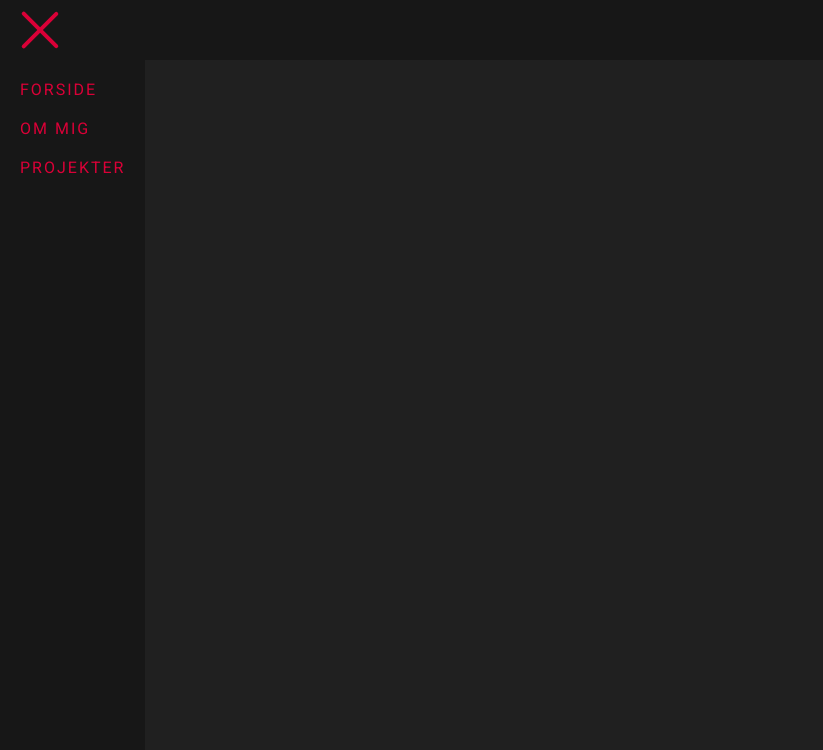
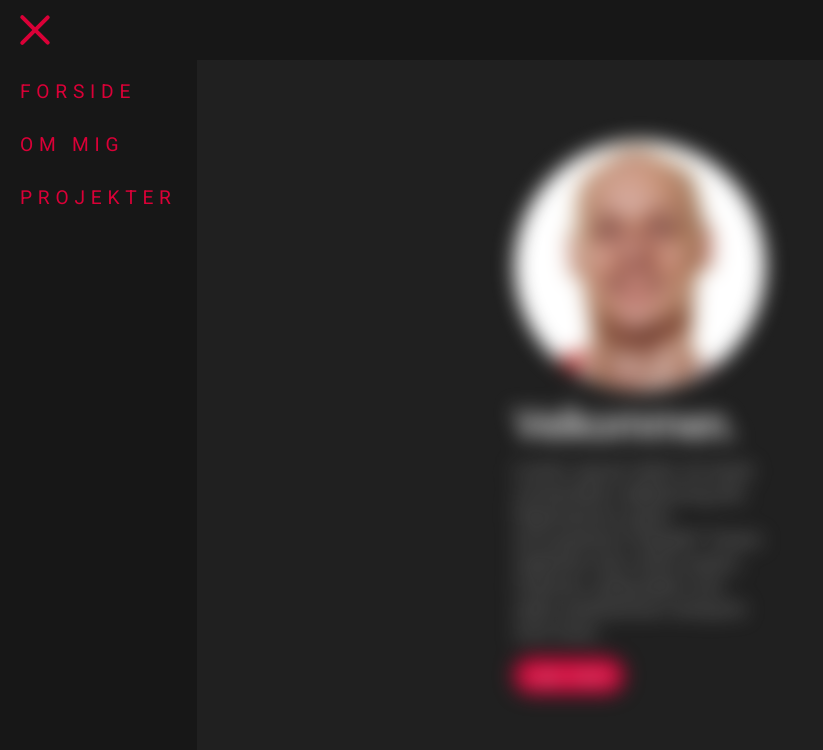
Before and after one commit to jrKruger89/potfolio-project, a plain HTML site: page index.html in a window 1280 px wide. Both pictures are taken after a click on the element 40 px from the left and 30 px from the top of the page. Shown: the whole page, without its empty margins (0-823 px from the left). Drawn offline with Linux system fonts and the light colour scheme.

Commit message:
structure work on home screen

```diff
--- a/css/style.scss
+++ b/css/style.scss
@@ -7,6 +7,10 @@ $text-color: #949494;
 $primary-font: "Roboto", sans-serif;
 
 /*----- CSS Reset -----*/
+html {
+  font-size: 100%;
+}
+
 body {
   padding: 0;
   margin: 0;
@@ -15,9 +19,33 @@ body {
   font-family: $primary-font;
 }
 
+/*----- General Styling -----*/
+h1 {
+  color: $header-color;
+  font-size: 2.5em;
+}
+
+p {
+  color: $text-color;
+  font-size: 1.2em;
+}
+
+button {
+  background-color: $contrast-color;
+  border-radius: 18px;
+  border: 1px solid $contrast-color;
+  color: $header-color;
+  font-size: 1.2em;
+  cursor: pointer;
+}
+
+a {
+  text-decoration: none;
+}
+
 /*----- Burger -----*/
 .burger {
-    width: 50px;
+  width: 40px;
   position: absolute;
   top: 50%;
   transform: translateY(-50%);
@@ -28,7 +56,7 @@ body {
 .line {
   background-color: $contrast-color;
   height: 4px;
-    width: 50px;
+  width: 40px;
   border-radius: 15px;
   transition: 0.4s;
 }
@@ -57,6 +85,7 @@ body {
   background-color: $secondary-color;
   height: 60px;
   position: fixed;
+  z-index: 5;
   top: 0;
   width: 100%;
 }
@@ -67,15 +96,58 @@ body {
   background-color: $secondary-color;
   list-style: none;
   position: absolute;
+  z-index: 5;
   transition: all 0.4s;
   top: 60px;
-    left: -150px;
+  left: -200px;
   min-height: 100vh;
 }
 
 .nav-item {
   color: $contrast-color;
+  font-size: 1.2em;
   text-transform: uppercase;
-    letter-spacing: 2px;
-    margin: 0 0 20px 0;
+  letter-spacing: 0.3em;
+  margin: 0 0 30px 0;
 }
+
+/*----- Main -----*/
+main {
+  display: flex;
+  flex-direction: column;
+  align-items: center;
+  position: relative;
+  z-index: 1;
+  transition: 0.4s;
+}
+
+.blur {
+  filter: blur(10px);
+}
+
+.profil-section {
+  width: 252px;
+  margin: 140px 0 0 0;
+  display: grid;
+}
+
+.profil-pic {
+  height: 250px;
+  width: 250px;
+  border: 1px solid $text-color;
+  border-radius: 50%;
+}
+
+.index-title {
+  margin: 10px 0;
+}
+
+.index-text {
+  margin: 0;
+}
+
+.read-more-btn {
+  height: 35px;
+  width: 110px;
+  margin: 15px 0;
+}
--- a/index.html
+++ b/index.html
@@ -12,9 +12,10 @@
       rel="stylesheet"
     />
     <link rel="stylesheet" href="css/style.css" />
-    <title>Jesper Ring Krüger</title>
+    <title>Home | Jesper Ring Krüger</title>
   </head>
   <body>
+    <header>
       <nav class="navbar">
         <div class="burger" onclick="toggleMenu()">
           <div class="line line1"></div>
@@ -22,12 +23,30 @@
           <div class="line line3"></div>
         </div>
         <ul class="nav-list">
-        <li class="nav-item active-page">Forside</li>
-        <li class="nav-item">Om mig</li>
-        <li class="nav-item">Projekter</li>
+          <a href="#"><li class="nav-item active-page">Forside</li></a>
+          <a href="pages/about.html"><li class="nav-item">Om mig</li></a>
+          <a href="pages/projects.html"><li class="nav-item">Projekter</li></a>
         </ul>
       </nav>
-    <main></main>
+    </header>
+    <main>
+      <section class="profil-section">
+        <img
+          src="images/profilpic.png"
+          class="profil-pic"
+          alt="profile picture"
+        />
+        <h1 class="index-title">Velkommen.</h1>
+        <p class="index-text">
+          Lorem, ipsum dolor sit amet consectetur adipisicing elit. Dignissimos
+          quasi accusantium impedit? Totam sapiente nam amet autem, maiores,
+          quibusdam sint optio praesentium tempore sunt esse.
+        </p>
+        <a href="pages/about.html"
+          ><button class="read-more-btn">Læs mere</button></a
+        >
+      </section>
+    </main>
     <footer></footer>
     <script src="js/main.js"></script>
   </body>
--- a/js/main.js
+++ b/js/main.js
@@ -4,13 +4,16 @@
 const burger = document.querySelector(".burger");
 const navlist = document.querySelector(".nav-list");
 const open = document.querySelector(".open");
+const main = document.querySelector("main");
 
 let toggleMenu = () => {
   burger.classList.toggle("open");
 
   if (burger.classList.contains("open")) {
     navlist.style.left = "0px";
+    main.classList.add("blur");
   } else {
-    navlist.style.left = "-150px";
+    navlist.style.left = "-200px";
+    main.classList.remove("blur");
   }
 };
```
Also changed, not shown: pages/about.html (+36 -0 lines), pages/projects.html (+36 -0 lines), css/style.css, images/profilpic.png (added), 1 other file. Lines whose indentation alone changed are shown as unchanged.
